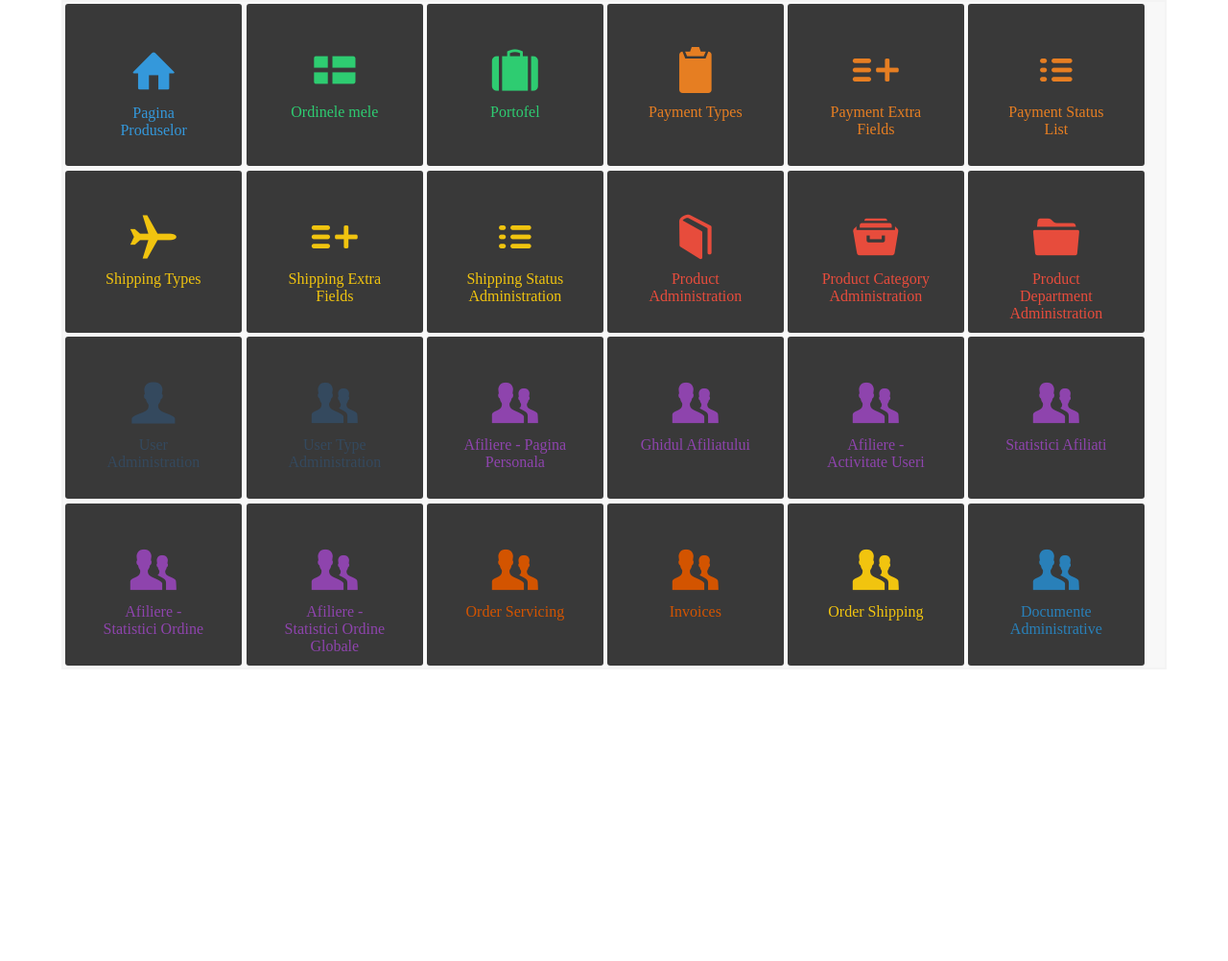
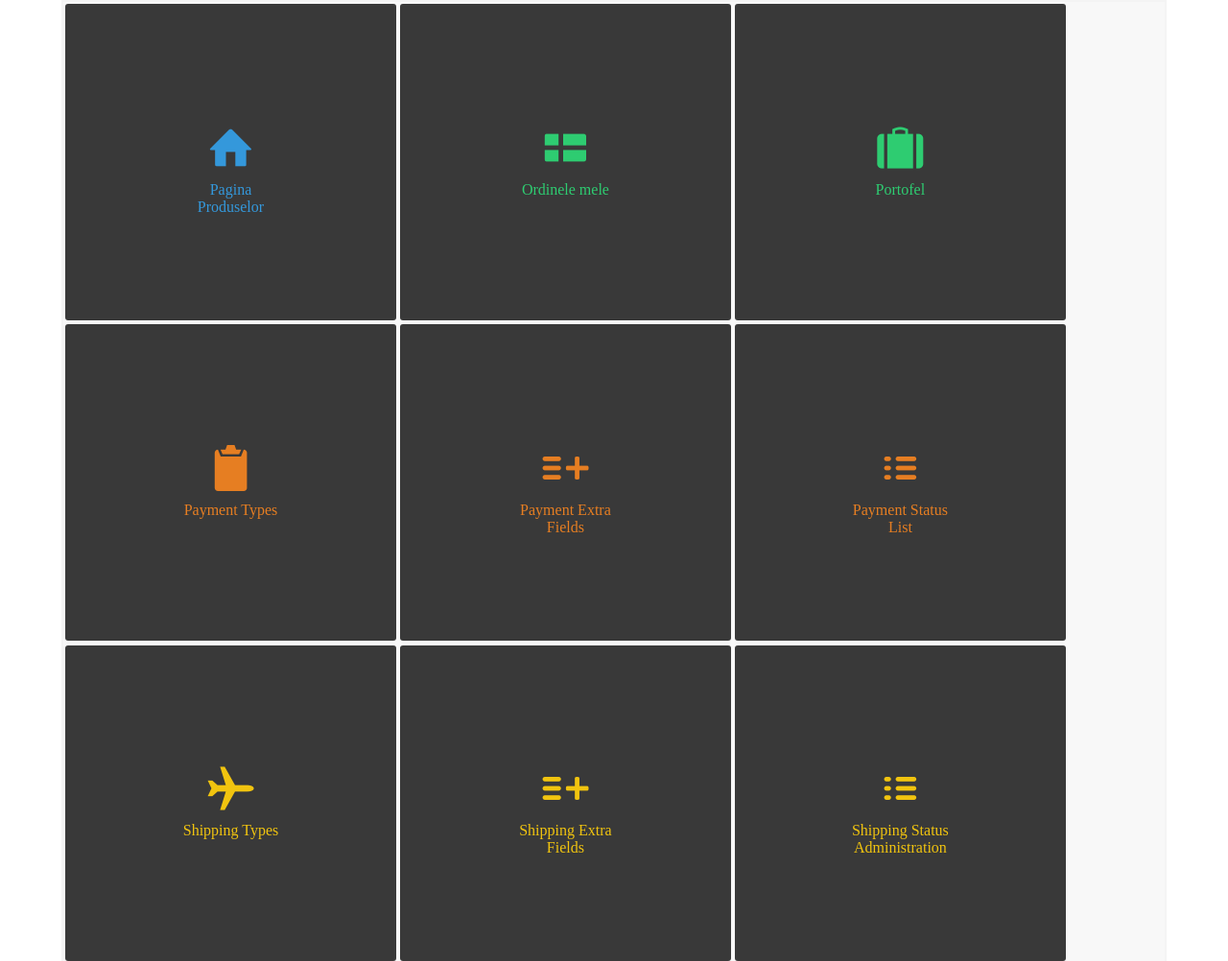
Before and after one commit to robertuniqid/flexible-dashboard, a plain HTML site: page index.html in a window 1280 px wide. Shown: the top 1002 px of the page at 96% size. Before the commit the page ends 800 px from the top, so only its background shows below. Drawn offline with Linux system fonts and the light colour scheme.

Commit message:
Big "Items", preparing everything on github in case I continue from another workplace.

```diff
--- a/assets/scripts/layout_helper_dashboard.js
+++ b/assets/scripts/layout_helper_dashboard.js
@@ -8,7 +8,7 @@ var LayoutHelperDashboard = {
   layoutBodyObject   : null,
   _options           : {
     container             : null,
-    elementEffectIn       : 'rollIn',//['fadeInUp', 'fadeInRight', 'fadeInDown', 'fadeInLeft'],//['bounceInUp', 'bounceInRight', 'bounceInDown', 'bounceInLeft']
+    elementEffectIn       : ['fadeInUp', 'fadeInRight', 'fadeInDown', 'fadeInLeft'],//['bounceInUp', 'bounceInRight', 'bounceInDown', 'bounceInLeft']
     defaultEntypo         : '&#128196;',
     defaultColor          : ['#1abc9c', '#16a085', '#f1c40f', '#f39c12', '#2ecc71', '#27ae60', '#e67e22', '#d35400', '#3498db', '#2980b9', '#e74c3c', '#c0392b', '#9b59b6', '#8e44ad', '#34495e', '#2c3e50'],
     hoverTextColor        : '#ffffff',
--- a/assets/styles/style.less
+++ b/assets/styles/style.less
@@ -31,7 +31,7 @@
       min-width: 100px;
       width: 10%;
       margin: 0.2%;
-      padding: 3%;
+      padding: 10%;
       float:left;
       border-radius:3px;
 
```
Also changed, not shown: 2 other files.
